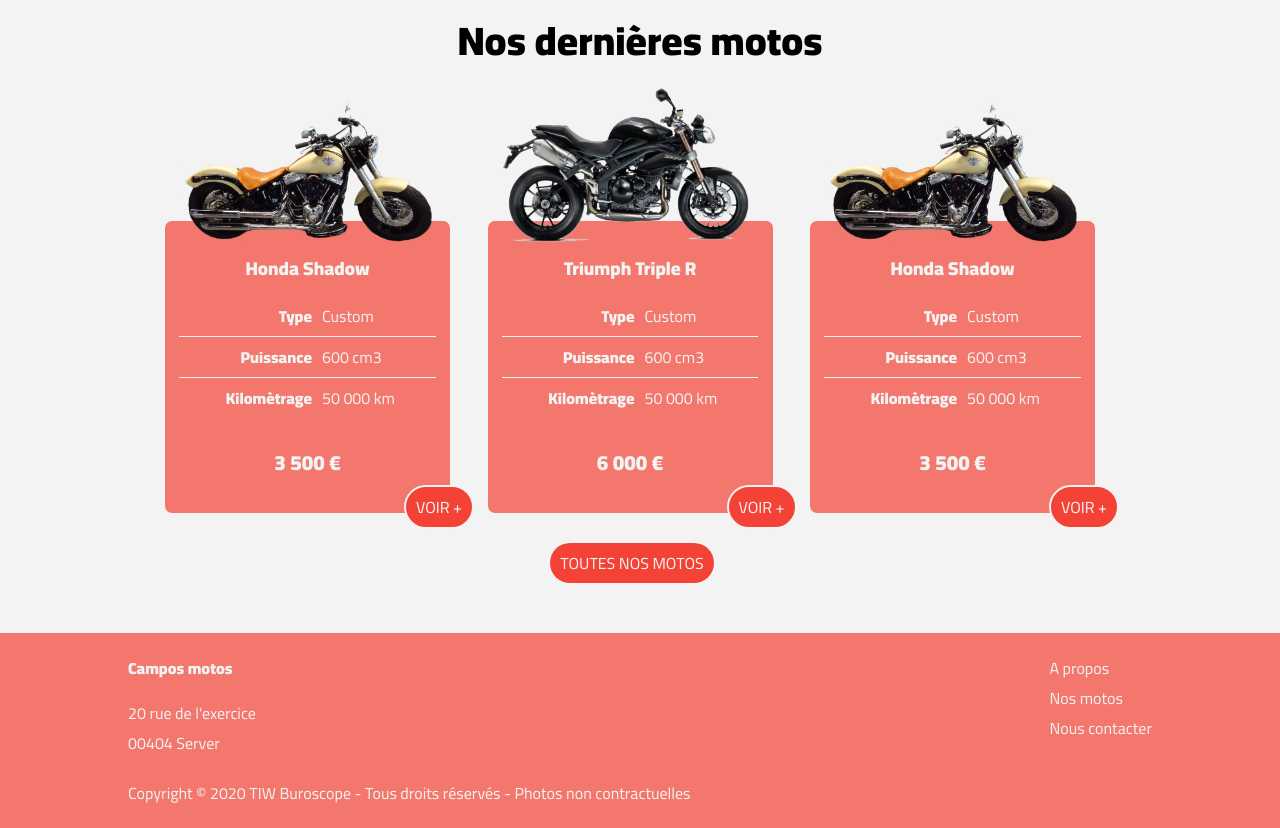
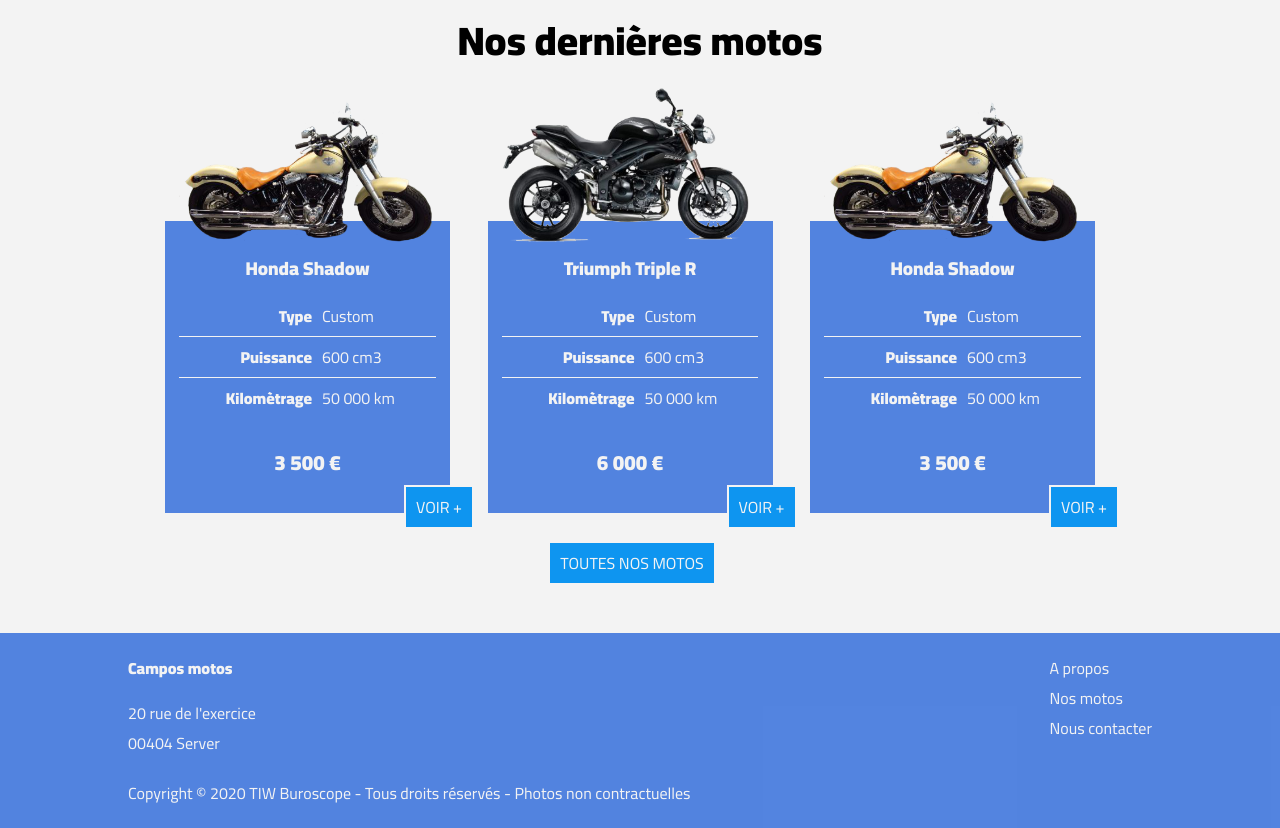
Before and after one commit to Syonx976/newgit-test, a plain HTML site: page index.html in a window 1280 px wide. Shown: the part 819-1647 px from the top of the page. Drawn offline with Linux system fonts and the light colour scheme.

Commit message:
test bleu

```diff
--- a/assets/style.css
+++ b/assets/style.css
@@ -19,8 +19,8 @@
 */
 /*-------------------------------------------- 0 - GLOBAL */
   :root {
-    --primary: #f44336;
-    --primary-alpha: rgba(244, 67, 54, .7);
+    --primary: #0e95f0;
+    --primary-alpha: rgba(15, 85, 216, 0.7);
     --white: #f3f3f3;
   }
 
@@ -42,7 +42,7 @@
   }
 
   select, input:not([type="submit"]), textarea {
-    border-radius:5px;
+
     padding: 5px 15px;
     border:none;
     outline:none;
@@ -69,7 +69,7 @@
 
   .btn-link {
     display:inline-block;
-    border-radius:2rem;
+
     background-color: var(--primary);
     color: var(--white);
     text-transform: uppercase;
@@ -82,7 +82,7 @@
   }
 
   .red-rounded {
-    border-radius: 7px;
+
     background-color: var(--primary-alpha);
   }
 
```
